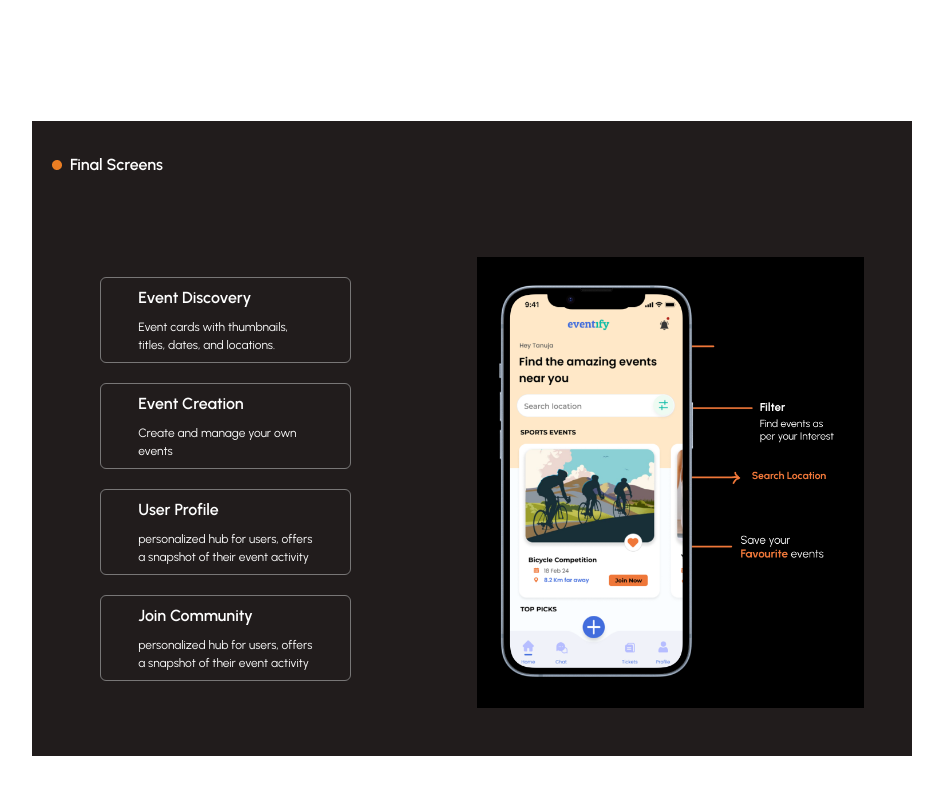
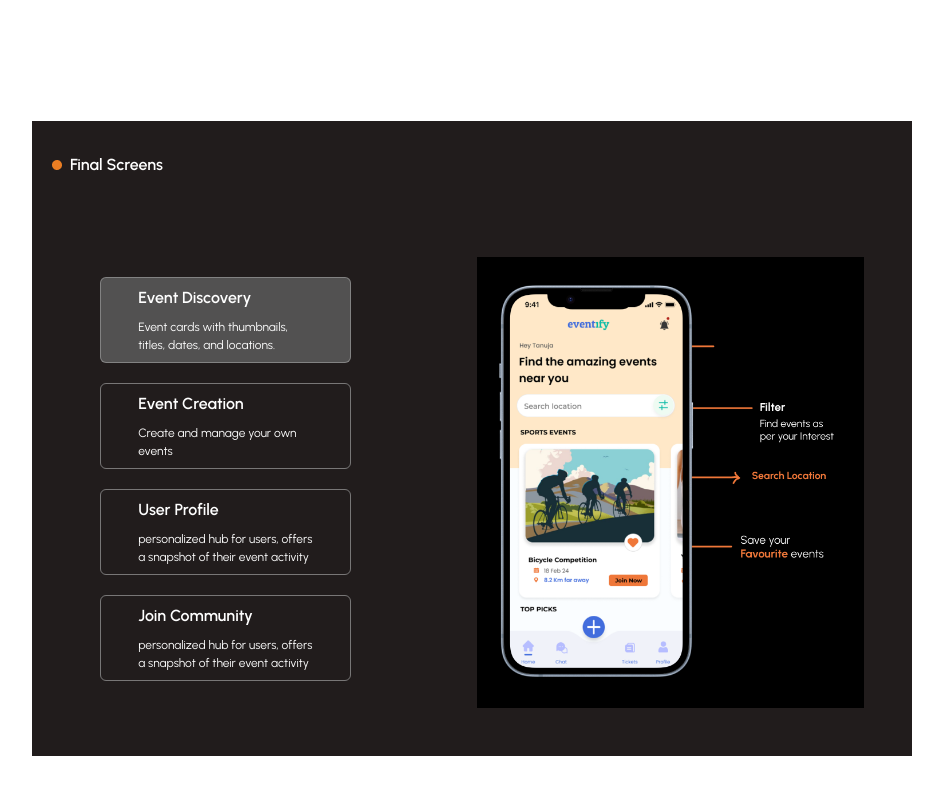
Before and after one commit to namankoolwal/Vrinda-Portfolio, a React (Vite) app: page /case-study2 in a window 1280 px wide. Shown: the part 10020-10814 px from the top of the page, without its empty margins (168-1111 px from the left). Built offline with nearby package versions, Linux system fonts and the light colour scheme; the HTML template or start-up script is replaced by a standard one.

Commit message:
finalscreen componentfixed

```diff
--- a/src/components/FinalScreen.jsx
+++ b/src/components/FinalScreen.jsx
@@ -8,10 +8,11 @@ import { useState } from "react";
 
 const FinalScreen = () => {
   const [displayImg, setDisplayImg] = useState(eventDiscovery);
+  const [activeButton, setActiveButton] = useState(1);
 
-  // // Function to handle button click and update display text
-  const handleButtonClick = (id) => {
-    setDisplayImg(id);
+  const handleButtonClick = (item) => {
+    setDisplayImg(item.img);
+    setActiveButton(item.id);
   };
 
   const buttonDetails = [
@@ -52,8 +53,9 @@ const FinalScreen = () => {
             {buttonDetails.map((item) => (
               <button
                 key={item.id}
-                className="hover:bg-[#626262c4] pl-2 text-left flex items-center w-2/3 p-2 justify-center rounded-md border border-[#929292c4] cursor-pointer"
-                onClick={() => handleButtonClick(item.img)}
+                className= {`hover:bg-[#626262c4] pl-2 text-left flex items-center w-2/3 p-2 justify-center rounded-md border border-[#929292c4] cursor-pointer ${activeButton === item.id ? 'bg-[#626262c4]' : ''}`}
+
+                onClick={() => handleButtonClick(item)}
               >
                 <div className="flex flex-col gap-2 justify-center w-3/4 text-white">
                   <span className="font-semibold">{item.main}</span>
```
